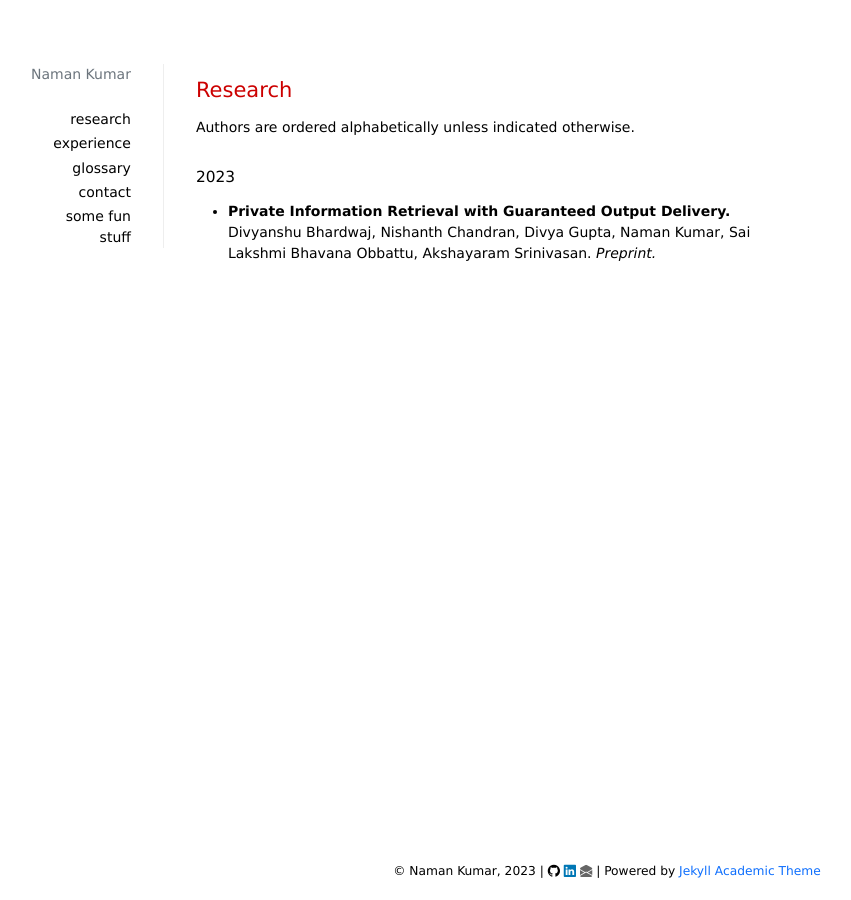
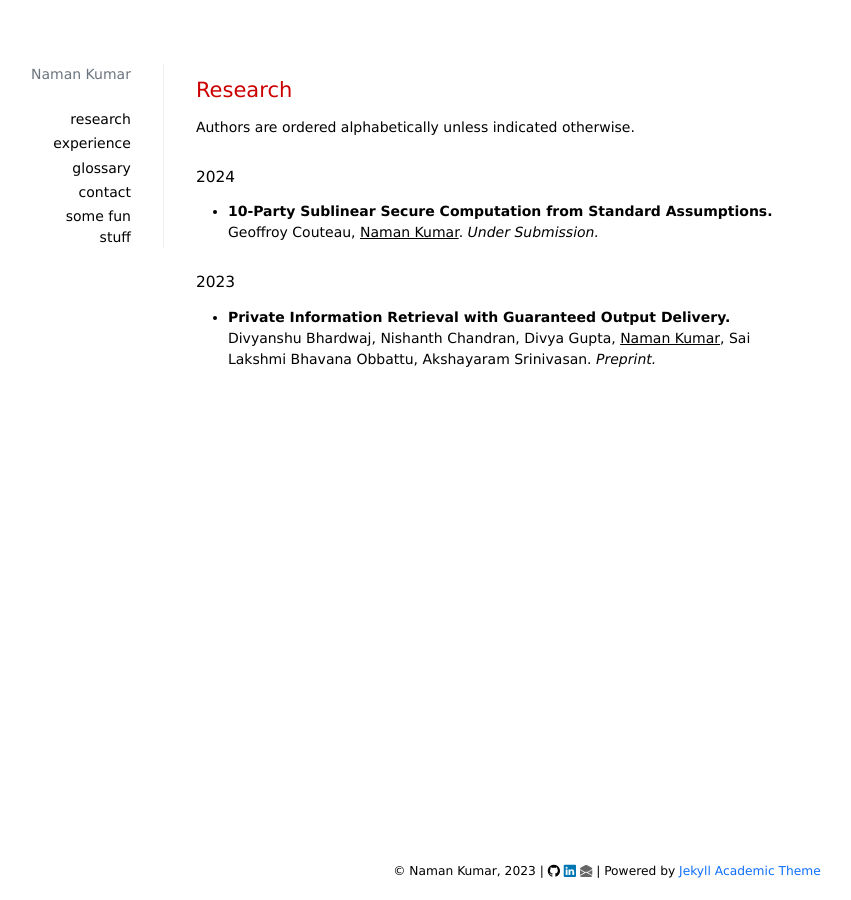
Before and after one commit to matcauthon49/matcauthon49.github.io, a Jekyll site: the page built from _pages/research.md, in a window 1280 px wide. Shown: the whole page, without its empty margins (33-884 px from the left). Built offline with Jekyll 4.4.1, drawn with Linux system fonts in a browser that asks for light colours; nearby versions of some CDN libraries; a style sheet for code colours, icons or effects is not loaded.

Commit message:
Update research.md

```diff
--- a/_pages/research.md
+++ b/_pages/research.md
@@ -6,7 +6,12 @@ layout: default
 
 Authors are ordered alphabetically unless indicated otherwise.
 
+#### 2024
+
++ **10-Party Sublinear Secure Computation from Standard Assumptions.**
+    Geoffroy Couteau, <u>Naman Kumar</u>. <em>Under Submission.</em>
+
 #### 2023
 
 + **Private Information Retrieval with Guaranteed Output Delivery.**
-    Divyanshu Bhardwaj, Nishanth Chandran, Divya Gupta, Naman Kumar, Sai Lakshmi Bhavana Obbattu, Akshayaram Srinivasan. <em>Preprint.</em>
+    Divyanshu Bhardwaj, Nishanth Chandran, Divya Gupta, <u>Naman Kumar</u>, Sai Lakshmi Bhavana Obbattu, Akshayaram Srinivasan. <em>Preprint.</em>
```
